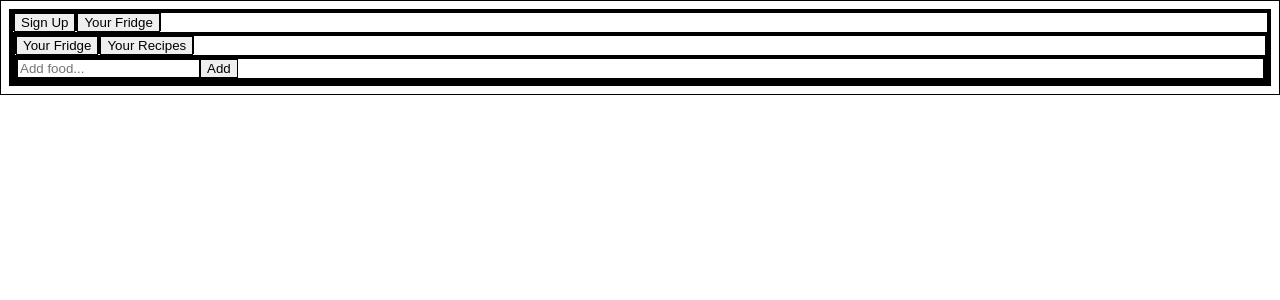
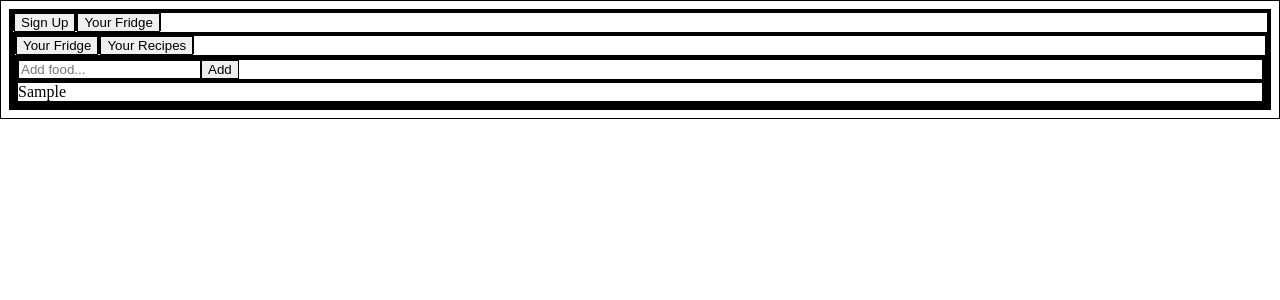
Before and after one commit to ReinforcementPikachu/OhWowOhNo, a React app: page /yourfridge/fridge in a window 1280 px wide. Both pictures are taken after typing "Sample" into the empty fields and a click on the button "Add". Shown: the top 300 px of the page. Built offline with nearby package versions, Linux system fonts and the light colour scheme.

Commit message:
all state currently held in reducer, food now publishing from state

```diff
--- a/client/App.jsx
+++ b/client/App.jsx
@@ -19,8 +19,7 @@ const App = () => {
                 </Routes>
                 </div>
         </div>
-
-    )
+    );
 };
 
 export default App;
--- /dev/null
+++ b/client/components/Food.jsx
@@ -0,0 +1,12 @@
+import React from 'react'
+import ReactDOM from 'react-dom'
+
+const Food = (props) => {
+    const { food } = props;
+
+    return (
+        <div>{food}</div>
+    )
+};
+
+export default Food;
--- a/client/components/Fridge.jsx
+++ b/client/components/Fridge.jsx
@@ -1,23 +1,25 @@
 import React from 'react'
 import { useState, useRef} from 'react';
 import ReactDOM from 'react-dom'
+import Food from './Food.jsx';
 import { useSelector, useDispatch } from 'react-redux';
-import { addItem, deleteItem } from '../features/fridgeSlice'
+import { addItem, deleteItem, createFood, selectFood, selectContents } from '../features/fridgeSlice'
 
 
 const Fridge = () => {
-    const [newFood, setFood] = useState('');
+    const newFood = useSelector(selectFood)
+    const contents = useSelector(selectContents)
     const dispatch = useDispatch();
-    const foodRef = useRef(null)
+    const foodRef = useRef(null);
 
     const handleSubmit = (event) => {
-        dispatch(addItem(newFood))
         event.preventDefault();
+        dispatch(addItem(newFood));
         foodRef.current.value = '';
     }
 
-
     return  (
+        <div>
             <div>
                 <form onSubmit={handleSubmit}>
                     <input
@@ -25,9 +27,13 @@ const Fridge = () => {
                     id='foodItem'
                     type='text'
                     placeholder='Add food...'
-                onChange={e => setFood(e.target.value)}/>
+                    onChange={e => dispatch(createFood(e.target.value))}/>
                     <button type='submit'>Add</button>
                 </form>
+            </div>
+            <div>
+                {contents.map((food, i) => <Food key={`f${contents[i]}`}food={food}/>)}
+            </div>
         </div>
     )
 }
--- a/client/features/fridgeSlice.js
+++ b/client/features/fridgeSlice.js
@@ -1,23 +1,28 @@
 import { createSlice } from '@reduxjs/toolkit'
-
-const initialState = {
-    fridgeArray: [],
-}
 
 export const fridgeSlice = createSlice({
     name: 'fridge',
-    initialState,
+    initialState: {
+        food: '',
+        fridgeArray: [],
+    },
     reducers: {
         addItem: (state, action) => {
             state.fridgeArray.push(action.payload);
-            console.log(state.fridgeArray)
         },
         deleteItem: (state, action) => {
             state.fridgeArray.filter(item => item !== action.payload)
         },
+
+        createFood: (state, action) => {
+            state.food = action.payload
+        }
     },
 });
 
-export const { addItem, deleteItem } = fridgeSlice.actions;
+export const { addItem, deleteItem, createFood } = fridgeSlice.actions;
+
+export const selectFood = (state) => state.fridge.food;
+export const selectContents = (state) => state.fridge.fridgeArray;
 
 export default fridgeSlice.reducer;
--- a/client/features/userSlice.js
+++ b/client/features/userSlice.js
@@ -4,7 +4,6 @@ const initialState = {
     userId: 0,
     username: ''
 }
-
 
 export const userSlice = createSlice({
     name: 'user',
--- a/webpack.config.js
+++ b/webpack.config.js
@@ -35,7 +35,7 @@ module.exports = {
     },
     devServer: {
         proxy: {
-            //"/": "http://localhost:3000",
+            "/build": "http://localhost:3000",
         },
         compress: true,
         port: 8080,
```
Lines whose indentation alone changed are shown as unchanged.
